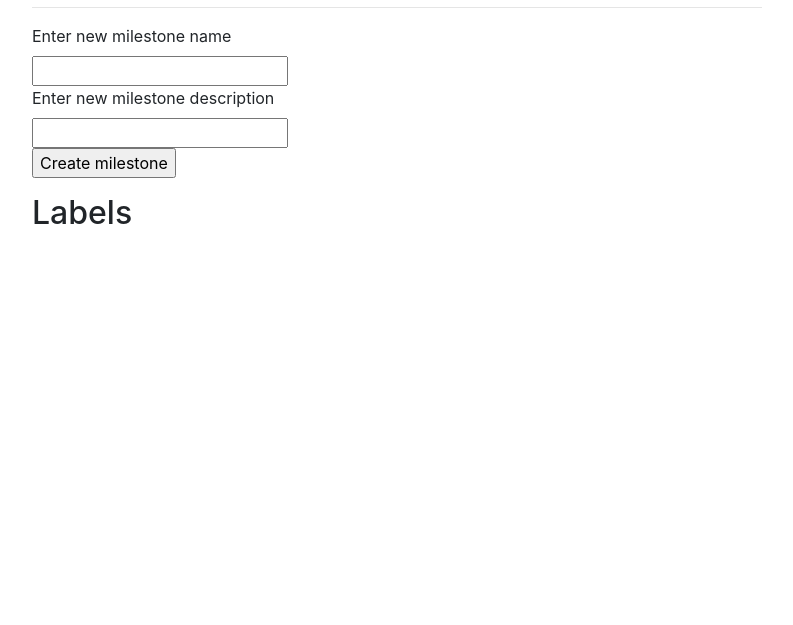
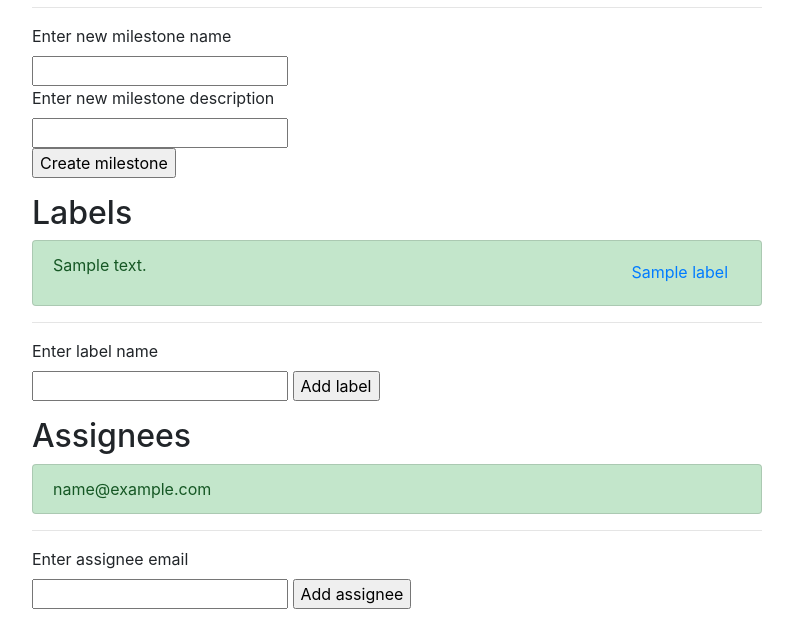
Before and after one commit to ivan248/uks-2019, a Django app: page /vsc/projects/1/issues/1 in a window 1280 px wide. Shown: the part 551-1176 px from the top of the page, without its empty margins (243-1036 px from the left). Before the commit the page ends 775 px from the top, so only its background shows below. Run offline with Django 3.2, Linux system fonts and the light colour scheme; tables that the repository leaves empty hold one stand-in row (values such as "Sample post"); some libraries are stand-ins or nearby versions.

Commit message:
(feat) Issue, Milestone, Label, Assignee
Added CRUD for entities Issue, Milestone, Label, Assignee.
Lists and views for these entities and relationships between them

```diff
--- a/vsc/templates/vsc/branch_detail.html
+++ b/vsc/templates/vsc/branch_detail.html
@@ -31,6 +31,8 @@
             </li>
         {% endfor %}
     </ul>
+    {% else %}
+        <p>No commits are available.</p>
     {% endif %}
     <hr>
     <form action="{% url 'vsc:commit_create' project.id branch.id %}" method="post">
--- a/vsc/templates/vsc/issue_detail.html
+++ b/vsc/templates/vsc/issue_detail.html
@@ -42,6 +42,8 @@
             </li>
         {% endfor %}
     </ul>
+        {% else %}
+        <p>No milestones are available.</p>
     {% endif %}
     <hr>
     <form action="{% url 'vsc:milestone_create' project.id issue.id %}" method="post">
@@ -59,6 +61,53 @@
 <div>
     <h2>Labels</h2>
 
+    {% if labels %}
+    <ul class="list-group">
+        {% for label in labels %}
+            <li class="list-group-item list-group-item-success" >
+                <a class="btn btn-link float-right" href="/vsc/labels/{{ label.id }}">{{ label.name }}</a>
+                <p > {{label.description}}</p>
+            </li>
+        {% endfor %}
+    </ul>
+    {% else %}
+        <p>No labels are available.</p>
+    {% endif %}
+    <hr>
+
+    <form action="{% url 'vsc:issue_add_label' project.id issue.id %}" method="post">
+        {% csrf_token %}
+        <label>Enter label name</label><br />
+        <input type="text" name="label_name" value="" />
+
+        <input type="submit" value="Add label"/>
+    </form>
+
+</div>
+
+<div>
+    <h2>Assignees</h2>
+
+    {% if assignees %}
+    <ul class="list-group">
+        {% for assignee in assignees %}
+            <li class="list-group-item list-group-item-success" >
+                {{ assignee.email }}
+            </li>
+        {% endfor %}
+    </ul>
+    {% else %}
+        <p>No assignees are available.</p>
+    {% endif %}
+    <hr>
+
+    <form action="{% url 'vsc:issue_add_assignee' project.id issue.id %}" method="post">
+        {% csrf_token %}
+        <label>Enter assignee email</label><br />
+        <input type="text" name="assignee_email" value="" />
+
+        <input type="submit" value="Add assignee"/>
+    </form>
 
 </div>
 {% endblock %}
--- a/vsc/templates/vsc/project_detail.html
+++ b/vsc/templates/vsc/project_detail.html
@@ -57,7 +57,10 @@
             </li>
         {% endfor %}
     </ul>
+    {% else %}
+        <p>No branches are available.</p>
     {% endif %}
+
     <hr>
 
     <form action="{% url 'vsc:branch_create' project.id %}" method="post">
@@ -81,6 +84,8 @@
             </li>
         {% endfor %}
     </ul>
+    {% else %}
+        <p>No issues are available.</p>
     {% endif %}
     <hr>
 
--- a/vsc/urls.py
+++ b/vsc/urls.py
@@ -5,24 +5,40 @@ urlpatterns = [
     url(r'^$', views.index, name='index'),
     url(r'^login$', views.login, name='login'),
     url(r'^register$', views.register, name='register'),
+    #PROJECT
     url(r'^projects$', views.project_list, name='project_list'),
     url(r'^projects/(?P<project_id>[0-9]+)$', views.project_detail, name="project_detail"),
     url(r'^projects/create$', views.project_create, name="project_create"),
     url(r'^projects/(?P<project_id>[0-9]+)/update', views.project_update, name="project_update"),
     url(r'^projects/(?P<project_id>[0-9]+)/delete', views.project_delete, name="project_delete"),
     url(r'^projects/(?P<project_id>[0-9]+)/add_member', views.project_add_member, name="project_add_member"),
+    #BRANCH
     url(r'^projects/(?P<project_id>[0-9]+)/branches/(?P<branch_id>[0-9]+)$', views.branch_detail, name="branch_detail"),
     url(r'^projects/(?P<project_id>[0-9]+)/branches$', views.branch_create, name="branch_create"),
     url(r'^projects/(?P<project_id>[0-9]+)/branches/(?P<branch_id>[0-9]+)/update', views.branch_update, name="branch_update"),
     url(r'^projects/(?P<project_id>[0-9]+)/branches/(?P<branch_id>[0-9]+)/delete', views.branch_delete, name="branch_delete"),
+    #COMMIT
     url(r'^projects/(?P<project_id>[0-9]+)/branches/(?P<branch_id>[0-9]+)/commits/(?P<commit_id>[0-9]+)$', views.commit_detail, name="commit_detail"),
     url(r'^projects/(?P<project_id>[0-9]+)/branches/(?P<branch_id>[0-9]+)/commits$', views.commit_create, name="commit_create"),
     url(r'^projects/(?P<project_id>[0-9]+)/branches/(?P<branch_id>[0-9]+)/commits/(?P<commit_id>[0-9]+)/update$', views.commit_update, name="commit_update"),
     url(r'^projects/(?P<project_id>[0-9]+)/branches/(?P<branch_id>[0-9]+)/commits/(?P<commit_id>[0-9]+)/delete$', views.commit_delete, name="commit_delete"),
+    #ISSUE
     url(r'^projects/(?P<project_id>[0-9]+)/issues$', views.issue_create, name="issue_create"),
     url(r'^projects/(?P<project_id>[0-9]+)/issues/(?P<issue_id>[0-9]+)$', views.issue_detail, name="issue_detail"),
     url(r'^projects/(?P<project_id>[0-9]+)/issues/(?P<issue_id>[0-9]+)/update$', views.issue_update, name="issue_update"),
     url(r'^projects/(?P<project_id>[0-9]+)/issues/(?P<issue_id>[0-9]+)/delete$', views.issue_delete, name="issue_delete"),
+    url(r'^projects/(?P<project_id>[0-9]+)/issues/(?P<issue_id>[0-9]+)/add_label', views.issue_add_label, name="issue_add_label"),
+    url(r'^projects/(?P<project_id>[0-9]+)/issues/(?P<issue_id>[0-9]+)/add_assignee', views.issue_add_assignee, name="issue_add_assignee"),
+    #MILESTONE
     url(r'^projects/(?P<project_id>[0-9]+)/issues/(?P<issue_id>[0-9]+)/milestones$', views.milestone_create, name="milestone_create"),
+    url(r'^projects/(?P<project_id>[0-9]+)/issues/(?P<issue_id>[0-9]+)/milestones/(?P<milestone_id>[0-9]+)$', views.milestone_detail, name="milestone_detail"),
+    url(r'^projects/(?P<project_id>[0-9]+)/issues/(?P<issue_id>[0-9]+)/milestones/(?P<milestone_id>[0-9]+)/update$', views.milestone_update, name="milestone_update"),
+    url(r'^projects/(?P<project_id>[0-9]+)/issues/(?P<issue_id>[0-9]+)/milestones/(?P<milestone_id>[0-9]+)/delete$', views.milestone_delete, name="milestone_delete"),
+    #LABEL
+    url(r'^labels/create$', views.label_create, name="label_create"),
+    url(r'^labels$', views.label_list, name="label_list"),
+    url(r'^labels/(?P<label_id>[0-9]+)$', views.label_detail, name="label_detail"),
+    url(r'^labels/(?P<label_id>[0-9]+)/update$', views.label_update, name="label_update"),
+    url(r'^labels/(?P<label_id>[0-9]+)/delete$', views.label_delete, name="label_delete"),
 
 ]
--- a/vsc/views.py
+++ b/vsc/views.py
@@ -5,7 +5,7 @@ from django.shortcuts import get_object_or_404
 from django.utils.crypto import get_random_string
 import datetime
 
-from .models import Project, ProjectMembership, Branch, Commit, User, CurrentUser, Issue, IssueAssignments, Milestone
+from .models import Project, ProjectMembership, Branch, Commit, User, CurrentUser, Issue, IssueAssignments, Milestone, Label, IssueLabels
 
 
 def index(request):
@@ -210,12 +210,25 @@ def issue_detail(request, project_id, issue_id):
     issue = Issue.objects.get(id=issue_id)
     template = loader.get_template('vsc/issue_detail.html')
     milestones = Milestone.objects.filter(issue=issue)
-    # labels = Commit.objects.filter(branch=branch)
-    # assignees
+
+    issue_labels = IssueLabels.objects.filter(issue=issue)
+    labels = []
+
+    for issue_label in issue_labels:
+        labels.append(issue_label.label)
+
+    issue_assignments = IssueAssignments.objects.filter(issue=issue)
+    assignees = []
+
+    for issue_assignment in issue_assignments:
+        assignees.append(issue_assignment.user)
+
     context = {
         'project': project,
         'issue': issue,
-        'milestones': milestones
+        'milestones': milestones,
+        'labels': labels,
+        'assignees': assignees
     }
     return HttpResponse(template.render(context, request))
 
@@ -245,6 +258,35 @@ def issue_delete(request, project_id, issue_id):
         Issue.objects.filter(id=issue_id).delete()
         return HttpResponseRedirect(reverse('vsc:project_detail',kwargs={'project_id':project_id}))
 
+def issue_add_label(request, project_id, issue_id):
+    if request.method == 'POST':
+        label_name = request.POST['label_name']
+
+        issue = get_object_or_404(Issue, id=issue_id)
+        label = get_object_or_404(Label, name=label_name)
+
+        found = IssueLabels.objects.filter(issue=issue.id, label=label.id).count()
+        if found != 0:
+            return HttpResponse("This label is already added")
+
+        issue_label = IssueLabels(issue=issue, label=label)
+        issue_label.save()
+        return HttpResponseRedirect(reverse('vsc:issue_detail', kwargs={'project_id':project_id, 'issue_id': issue_id}))
+
+def issue_add_assignee(request, project_id, issue_id):
+    if request.method == 'POST':
+        assignee_email = request.POST['assignee_email']
+        issue = get_object_or_404(Issue, id=issue_id)
+
+        assignee = get_object_or_404(User, email=assignee_email)
+
+        found = IssueAssignments.objects.filter(issue=issue.id, user=assignee.id).count()
+        if found != 0:
+            return HttpResponse("This assignee is already added")
+
+        assignment = IssueAssignments(issue=issue, user=assignee)
+        assignment.save()
+        return HttpResponseRedirect(reverse('vsc:issue_detail', kwargs={'project_id':project_id, 'issue_id': issue_id}))
 
 def milestone_create(request, project_id, issue_id):
     milestone_name = request.POST['milestone_name']
@@ -260,3 +302,90 @@ def milestone_create(request, project_id, issue_id):
     return HttpResponseRedirect(
         reverse('vsc:issue_detail', kwargs={'project_id': project_id, 'issue_id': issue_id})
     )
+
+def milestone_detail(request, project_id, issue_id, milestone_id):
+
+    project = Project.objects.get(id=project_id)
+    issue = Issue.objects.get(id=issue_id)
+    milestone = Milestone.objects.get(id=milestone_id)
+
+    template = loader.get_template('vsc/milestone_detail.html')
+    context = {
+        'project': project,
+        'issue': issue,
+        'milestone': milestone
+    }
+    return HttpResponse(template.render(context, request))
+
+def milestone_update(request, project_id, issue_id, milestone_id):
+
+    if request.method == 'POST':
+        milestone_name = request.POST['milestone_name']
+        milestone_description = request.POST['milestone_description']
+        milestone = Milestone.objects.get(id=milestone_id)
+        milestone.name = milestone_name
+        milestone.description = milestone_description
+        milestone.save()
+        return HttpResponseRedirect(
+            reverse('vsc:issue_detail', kwargs={'project_id':project_id, 'issue_id': issue_id})
+        )
+
+def milestone_delete(request, project_id, issue_id, milestone_id):
+
+    if request.method == 'POST':
+        Milestone.objects.filter(id=milestone_id).delete()
+        return HttpResponseRedirect(
+            reverse('vsc:issue_detail',kwargs={'project_id':project_id, 'issue_id': issue_id})
+        )
+
+def label_create(request):
+    label_name = request.POST['label_name']
+    label_description = request.POST['label_description']
+    label_color = request.POST['label_color']
+    label = Label(
+        name=label_name,
+        description=label_description,
+        color=label_color
+    )
+    label.save()
+    return HttpResponseRedirect(reverse('vsc:label_list'))
+
+def label_list(request):
+    labels = Label.objects.all()
+    template = loader.get_template('vsc/label_list.html')
+    context = {
+        'labels': labels,
+    }
+    return HttpResponse(template.render(context, request))
+
+
+def label_detail(request, label_id):
+    label = Label.objects.get(id=label_id)
+    template = loader.get_template('vsc/label_detail.html')
+
+    context = {
+        'label': label,
+    }
+    return HttpResponse(template.render(context, request))
+
+
+def label_update(request, label_id):
+
+    if request.method == 'POST':
+        label_name = request.POST['label_name']
+        label_description = request.POST['label_description']
+        label_color = request.POST['label_color']
+
+        label = Label.objects.get(id=label_id)
+
+        label.name = label_name
+        label.description = label_description
+        label.color = label_color
+        label.save()
+        return HttpResponseRedirect(reverse('vsc:label_list'))
+
+def label_delete(request, label_id):
+
+    if request.method == 'POST':
+        Label.objects.filter(id=label_id).delete()
+        return HttpResponseRedirect(reverse('vsc:label_list'))
```
Also changed, not shown: vsc/templates/vsc/label_detail.html (added, +36 -0 lines), vsc/templates/vsc/label_list.html (added, +35 -0 lines), vsc/templates/vsc/milestone_detail.html (+35 -0 lines), 1 other file.
